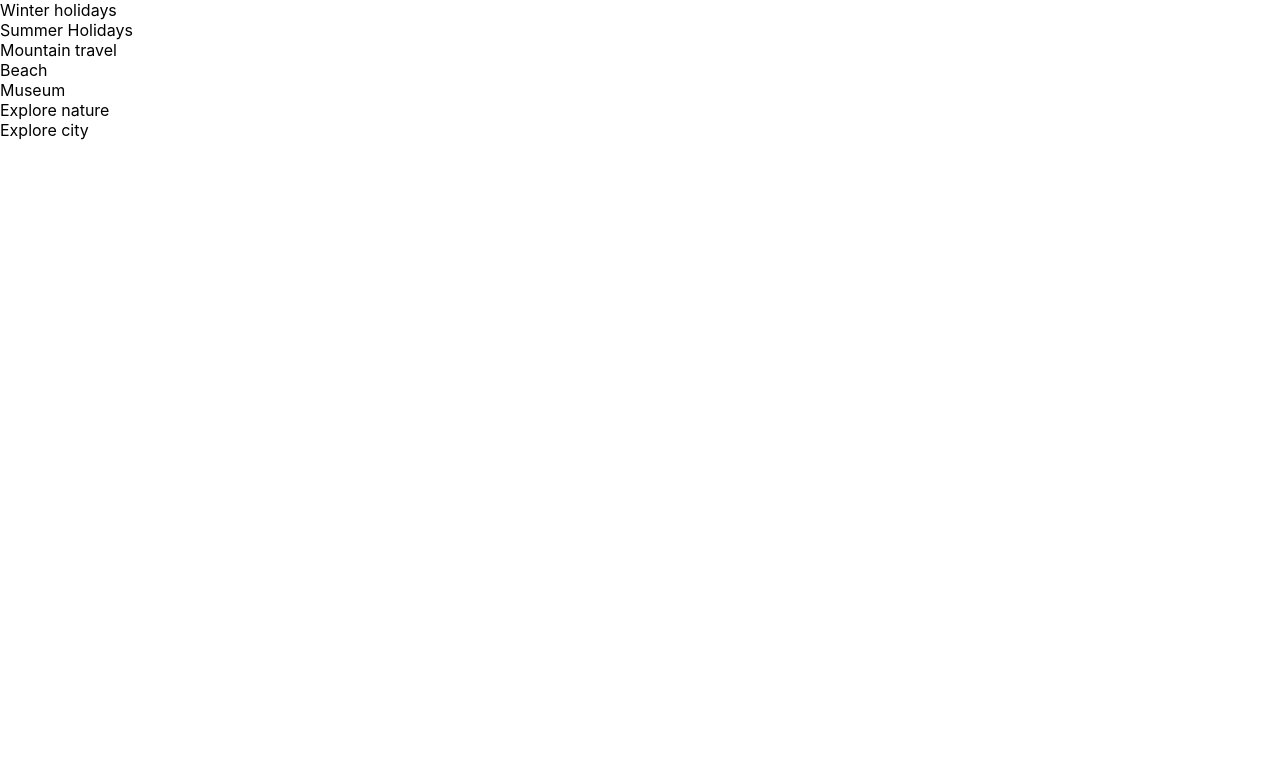
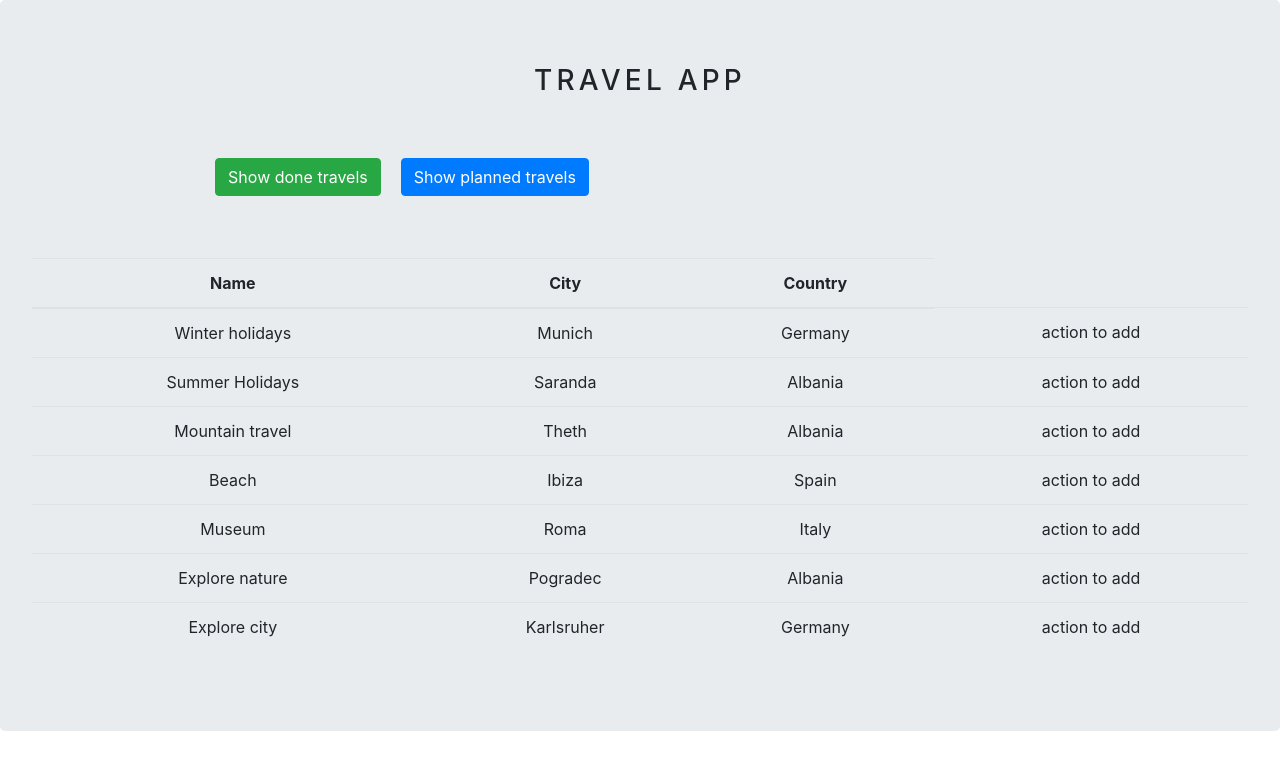
Before and after one commit to denisshtupa/travel-app, a React (Create React App) app: page / in a window 1280 px wide. Shown: the top 770 px of the page. Built offline with nearby package versions, Linux system fonts and the light colour scheme.

Commit message:
show list of travels and show buttons to manage list of travels

```diff
--- a/package.json
+++ b/package.json
@@ -12,6 +12,7 @@
     "@types/react-dom": "^17.0.0",
     "react": "^17.0.1",
     "react-dom": "^17.0.1",
+    "react-bootstrap": "^1.4.3",
     "react-scripts": "4.0.2",
     "typescript": "^4.1.3",
     "web-vitals": "^1.1.0"
--- a/src/App.css
+++ b/src/App.css
@@ -2,37 +2,20 @@
   text-align: center;
 }
 
-.App-logo {
-  height: 40vmin;
-  pointer-events: none;
+.buttons {
+  position:relative;
+  width: 700px;
+  height: 100px;
+  margin: 20px;
+  padding: 20px;
 }
 
-@media (prefers-reduced-motion: no-preference) {
-  .App-logo {
-    animation: App-logo-spin infinite 20s linear;
-  }
+.first-button {
+  margin-right: 20px;
 }
 
-.App-header {
-  background-color: #282c34;
-  min-height: 100vh;
-  display: flex;
-  flex-direction: column;
-  align-items: center;
-  justify-content: center;
-  font-size: calc(10px + 2vmin);
-  color: white;
+.title {
+  margin-bottom: 40px;
+  text-transform: uppercase;
+  letter-spacing: .15em;
 }
-
-.App-link {
-  color: #61dafb;
-}
-
-@keyframes App-logo-spin {
-  from {
-    transform: rotate(0deg);
-  }
-  to {
-    transform: rotate(360deg);
-  }
-}
--- a/src/App.tsx
+++ b/src/App.tsx
@@ -1,4 +1,5 @@
 import React from 'react';
+import 'bootstrap/dist/css/bootstrap.min.css';
 import './App.css';
 import { TravelOverview } from './components/TravelOverview'
 import TravelProvider from './context/GlobalState';
@@ -6,7 +7,7 @@ import TravelProvider from './context/GlobalState';
 
 function App() {
   return (
-    <div>
+    <div className="App">
       <TravelProvider>
         <TravelOverview />
       </TravelProvider>
--- /dev/null
+++ b/src/components/TopButtons.tsx
@@ -0,0 +1,14 @@
+import React from "react"
+
+import { Button } from 'react-bootstrap';
+
+export const TopButtons = () => {
+
+    return(
+       <>
+            <Button variant="success" className="first-button">Show done travels</Button>
+
+            <Button variant="primary">Show planned travels</Button>
+       </>
+    )
+}
--- /dev/null
+++ b/src/components/Travel.tsx
@@ -0,0 +1,15 @@
+import React from 'react';
+
+export const Travel = ({travel}: any) => {
+
+    return(
+       <>
+            <tr key={travel.idKey}>
+                <td>{travel.name}</td>
+                <td>{travel.city}</td>
+                <td>{travel.country}</td>
+                <td>action to add</td>
+            </tr>
+       </>
+    )
+}
--- a/src/components/TravelOverview.tsx
+++ b/src/components/TravelOverview.tsx
@@ -1,18 +1,30 @@
-import { useContext } from "react";
-import { TravelContext } from "../context/GlobalState";
-
+import { TopButtons } from "./TopButtons";
+import { TravelsList } from "./TravelsList";
+import { Table } from "react-bootstrap";
 
 export const TravelOverview = () => {
 
-    const { travels } = useContext(TravelContext);
+    return(
+       <div className="jumbotron">
 
-    return(
-       <div>
-           <div>
-                {travels.map((travel) => (
-                    <div key={travel.idKey}>{travel.name}</div>
-                ))}
+           <h3 className="title">Travel app</h3>
+
+            <div className="buttons">
+                <TopButtons />
             </div>
+
+            <Table className="striped bordered hover">
+                <thead>
+                <tr>
+                    <th>Name</th>
+                    <th>City</th>
+                    <th>Country</th>
+                </tr>
+                </thead>
+                <tbody>
+                    <TravelsList />
+                </tbody>
+            </Table>
        </div>
     )
 }
--- /dev/null
+++ b/src/components/TravelsList.tsx
@@ -0,0 +1,16 @@
+import React, { useContext } from 'react';
+import { TravelContext } from '../context/GlobalState';
+import { Travel } from './Travel';
+
+
+export const TravelsList = () => {
+
+    const { travels } = useContext(TravelContext);
+
+    return(
+       <>
+            {travels.map(t => (<Travel travel={t} key={t.idKey} />))}
+
+       </>
+    )
+}
```
Also changed, not shown: 1 other file (tests, documents, lock files or other folders).
